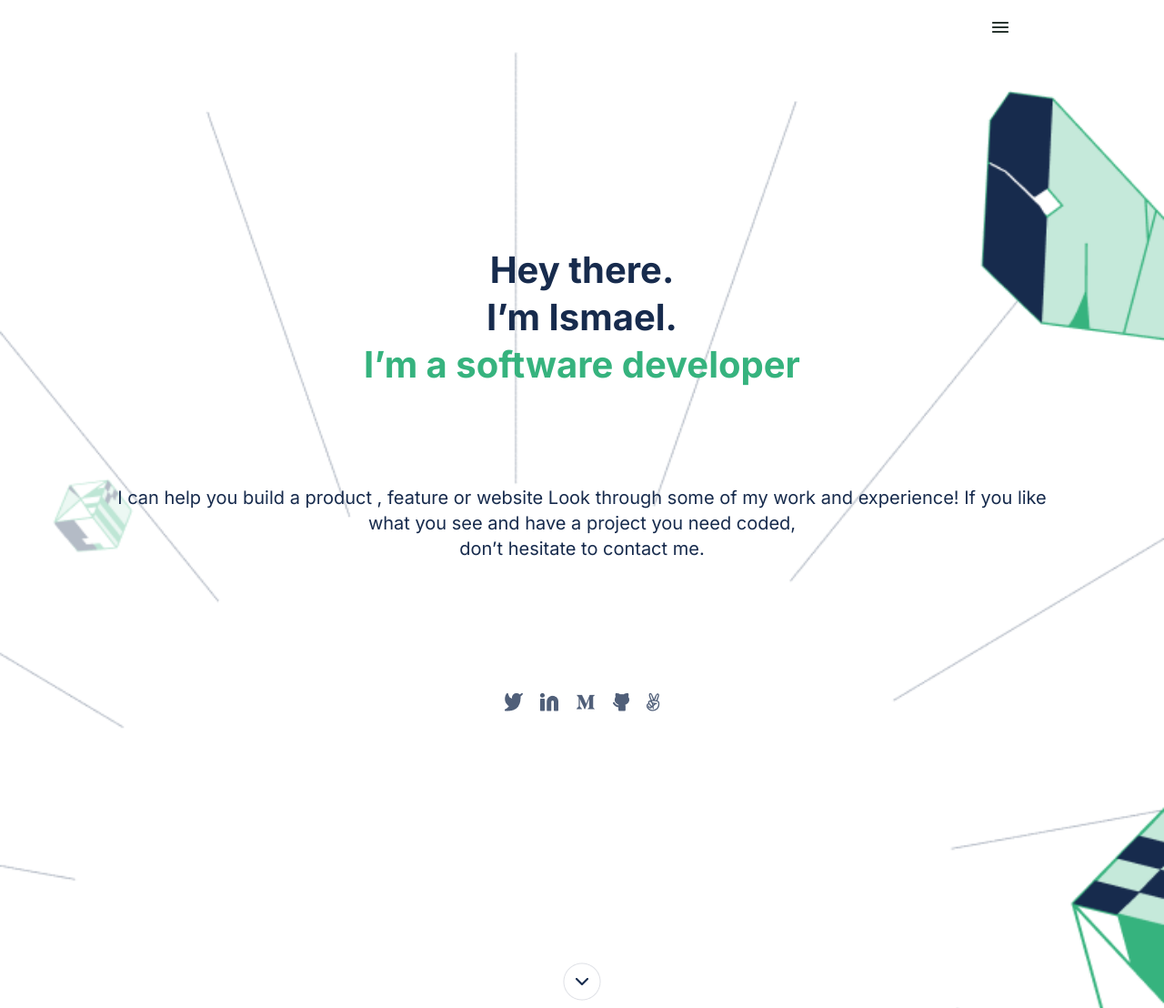
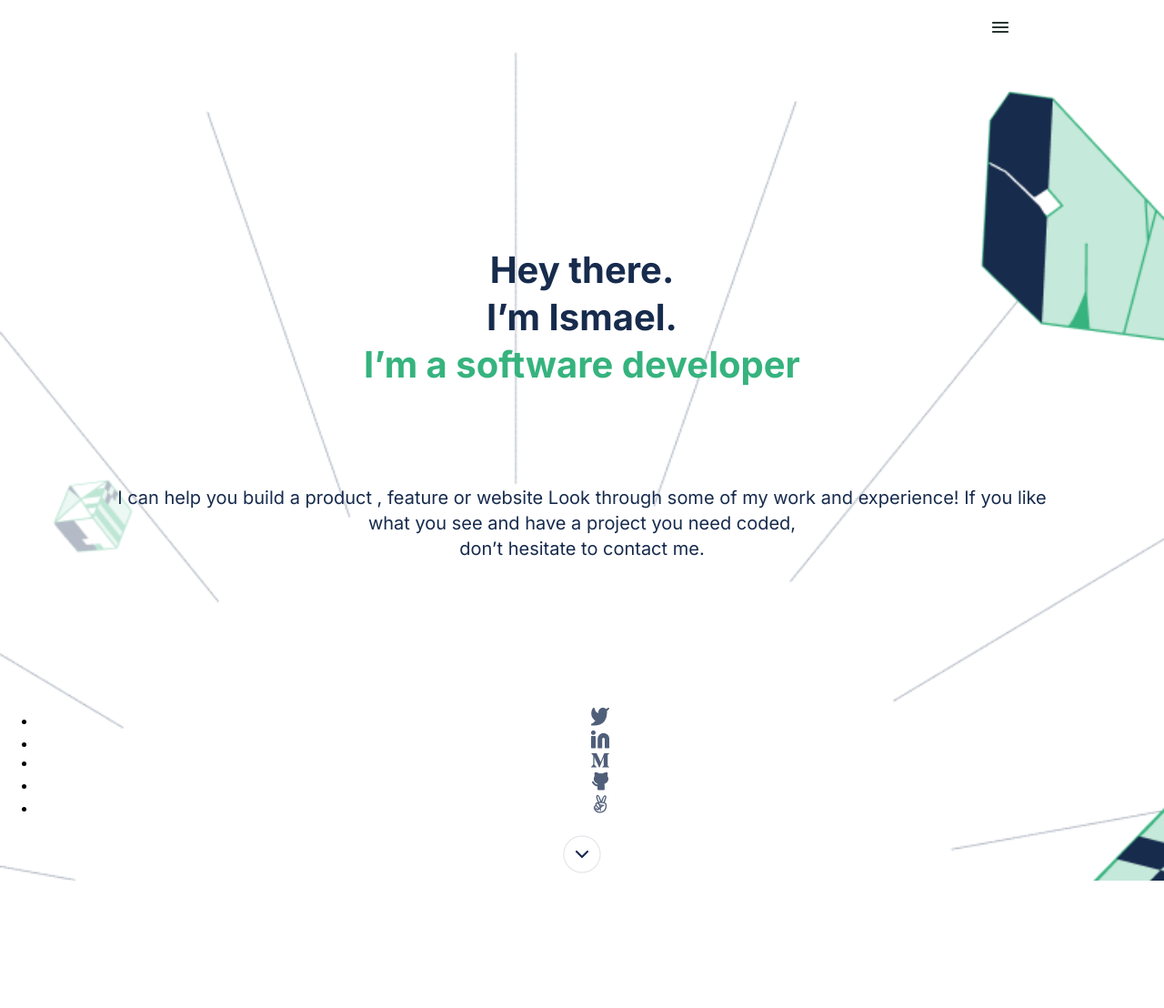
Before and after one commit to IsmaelMastronardi/Portfolio, a website: page index.html in a window 1280 px wide. Shown: the whole page at 91% size. After the commit the page ends 1008 px from the top, so only its background shows below. Drawn offline with Linux system fonts and the light colour scheme.

Commit message:
Update index.html
change div to section, change social media img to ul

```diff
--- a/index.html
+++ b/index.html
@@ -19,7 +19,7 @@
         </button>
     </nav>
     <main>
-        <div class="mainscreen">
+        <section class="mainscreen">
             <headline class="headline">
                 <h1 class="title">
                     Hey there.<br/> I’m Ismael.<br/><span class="titleSpan">I’m a software developer</span>
@@ -29,12 +29,36 @@
                     <br/>don’t hesitate to contact me.
                 </p>
             </headline>
-            <div class="socialMediaIcons">
-                <img src="assets/images/Headline/social media icons.png" class="social">
-            </div>
+            <ul class="socialMediaIcons">
+                <li>
+                    <a href="https://twitter.com/IsmaMastronardi">
+                        <img src="assets/images/Headline/socialMediaIons/twitter.png" class="socialMediaImg">
+                    </a>
+                </li>
+                <li>
+                    <a href="https://www.linkedin.com/in/ismael-mastronardi-361873271/">
+                        <img src="assets/images/Headline/socialMediaIons/Linkedin icon.png" >
+                    </a>
+                </li>
+                <li>
+                    <a href="https://medium.com/@mastronardiismael">
+                        <img src="assets/images/Headline/socialMediaIons/medium.png" class="mediumIcon">
+                    </a>
+                </li>
+                <li>
+                    <a href="https://github.com/IsmaelMastronardi">
+                        <img src="assets/images/Headline/socialMediaIons/github.png">
+                    </a>
+                </li>
+                <li>
+                    <a href="https://venture.angellist.com/v/begin">
+                        <img src="assets/images/Headline/socialMediaIons/angellist.png">
+                    </a>
+                </li>
+            </ul>
             <button class="downArrow">
             </button>
-        </div>
+        </section>
 
     </main>
 </body>
```
